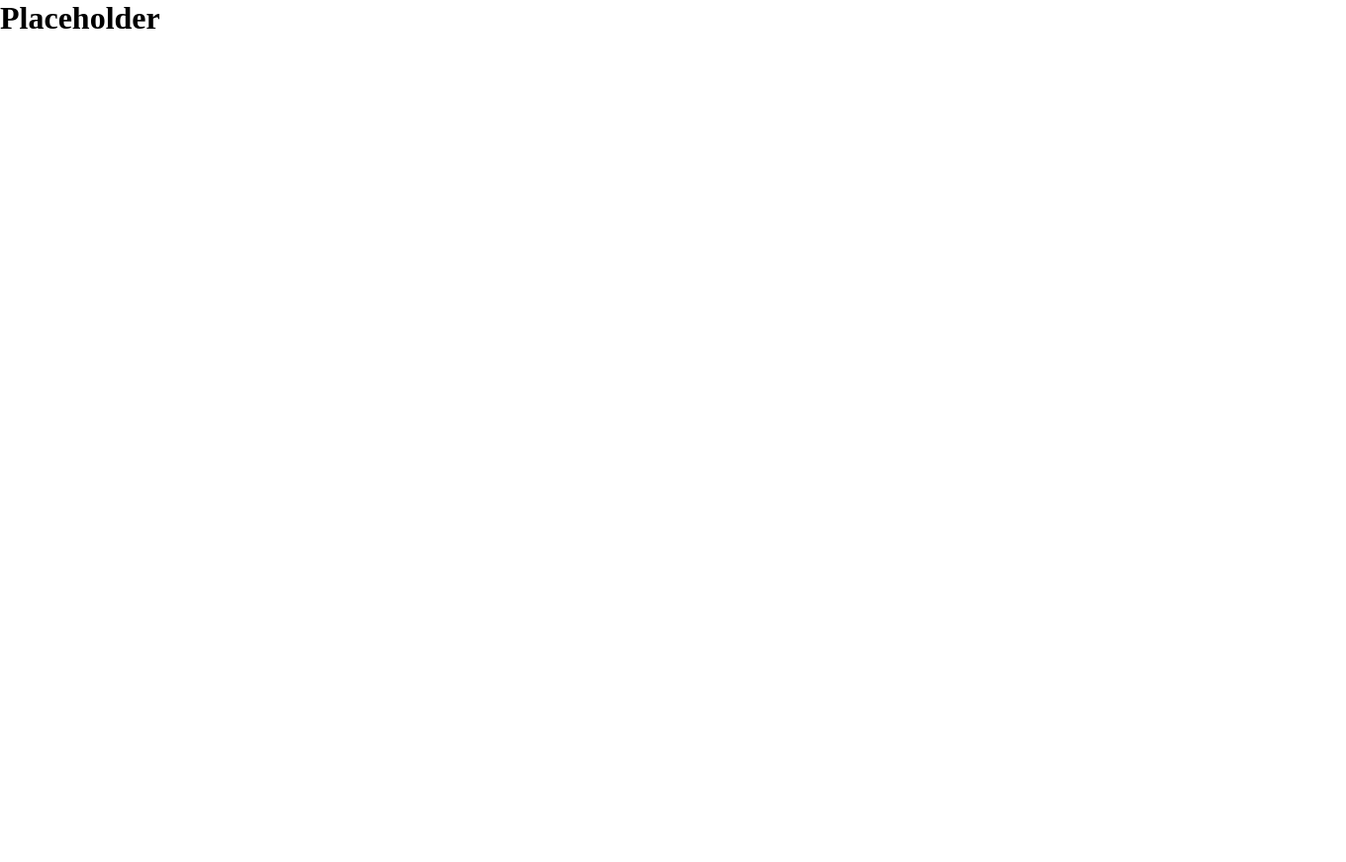
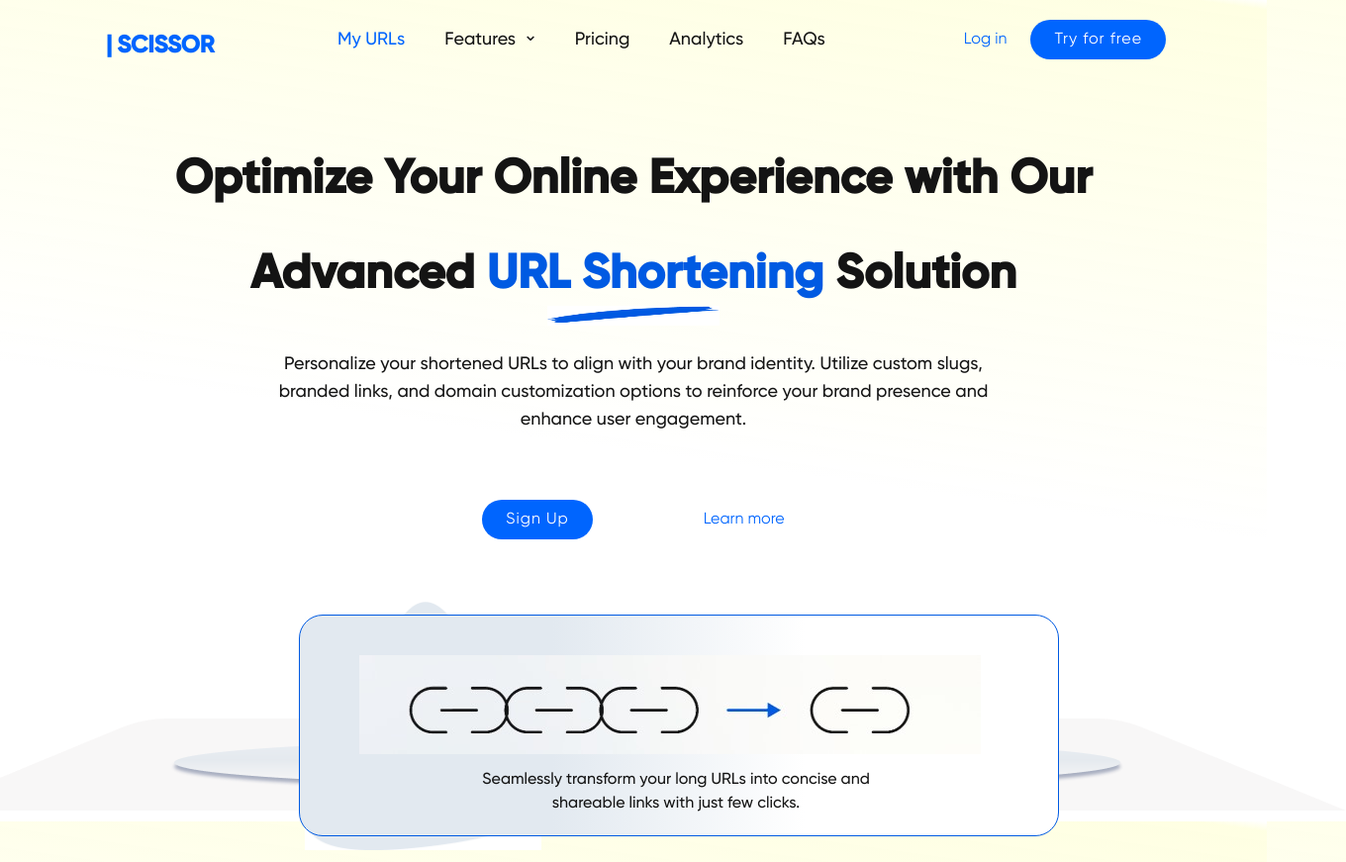
Before and after one commit to kachi-jasperD/scissor, a plain HTML site: page index.html in a window 1280 px wide. Shown: the whole page at 99% size, 1360 px wide, since content can reach past the window. Before the commit the page ends 800 px from the top, so only its background shows below. Drawn offline with Linux system fonts and the light colour scheme.

Commit message:
page1 of website completed

```diff
--- /dev/null
+++ b/gilroy-bold-webfont/style.css
@@ -0,0 +1,298 @@
+/* #### Generated By: http://font.download #### */
+
+@font-face {
+  font-family: "Gilroy-Bold ☞";
+  font-style: normal;
+  font-weight: normal;
+  src: local("Gilroy-Bold ☞"), url("Gilroy-Bold.woff") format("woff");
+}
+
+@font-face {
+  font-family: "Gilroy-Heavy ☞";
+  font-style: normal;
+  font-weight: normal;
+  src: local("Gilroy-Heavy ☞"), url("Gilroy-Heavy.woff") format("woff");
+}
+
+@font-face {
+  font-family: "Gilroy-Light ☞";
+  font-style: normal;
+  font-weight: normal;
+  src: local("Gilroy-Light ☞"), url("Gilroy-Light.woff") format("woff");
+}
+
+@font-face {
+  font-family: "Gilroy-Medium ☞";
+  font-style: normal;
+  font-weight: normal;
+  src: local("Gilroy-Medium ☞"), url("Gilroy-Medium.woff") format("woff");
+}
+
+@font-face {
+  font-family: "Gilroy-Regular ☞";
+  font-style: normal;
+  font-weight: normal;
+  src: local("Gilroy-Regular ☞"), url("Gilroy-Regular.woff") format("woff");
+}
+
+* {
+  margin: 0;
+  padding: 0;
+  box-sizing: border-box;
+}
+body {
+  min-height: 100vh;
+  background: rgb(255, 255, 255);
+  background: linear-gradient(
+    8deg,
+    rgba(255, 255, 255, 0.2315519957983193) 46%,
+    rgba(251, 255, 34, 0.1295912114845938) 99%,
+    rgba(255, 255, 255, 1) 100%
+  );
+  place-items: center;
+  color: #141414;
+}
+.container {
+  max-height: 87vh;
+}
+/* flexing the Navbar - logo, menu and login section */
+nav {
+  display: flex;
+  justify-content: space-around;
+  margin-top: 30px;
+  margin-bottom: 80px;
+  width: Hug (1, 150px) px;
+  height: Hug (44px) px;
+  top: 12px;
+  left: 145.09px;
+  gap: 140px;
+  opacity: 0px;
+}
+.menu ul {
+  display: flex;
+  flex-direction: row;
+  justify-content: space-around;
+  gap: 40px;
+}
+.login ul {
+  display: flex;
+  flex-direction: row;
+  justify-content: space-around;
+  gap: 24px;
+}
+
+/* End of flexing the Navbar -  logo, menu and login section */
+
+/* flexing each individual section in the navbar (the logo) */
+p {
+  display: flex;
+  gap: 5px;
+}
+.logo {
+  width: 99px;
+  height: 24px;
+  gap: 0px;
+  opacity: 0px;
+  font-family: "Gilroy-Bold ☞";
+  font-style: bold;
+  font-weight: 700;
+  font-size: 24px;
+  line-height: 32px;
+  text-align: left;
+  text-underline-position: from-font;
+  text-decoration-skip-ink: none;
+  color: #0065fe;
+}
+/* End of flexing each individual section in the navbar (the logo) */
+
+/* flexing each individual section in the navbar (the Menu) */
+.menu li {
+  list-style: none;
+}
+.menu a {
+  color: #141414;
+  text-decoration: none;
+  width: 76px;
+  height: 22px;
+  gap: 0px;
+  opacity: 0px;
+  font-family: "Gilroy-Medium ☞";
+  font-size: 18px;
+  line-height: 21.09px;
+  text-align: left;
+  text-underline-position: from-font;
+  text-decoration-skip-ink: none;
+}
+.down-arrowhead {
+  position: relative;
+  width: 12px;
+  height: 6px;
+  top: -4px;
+  left: 3px;
+}
+.menu a.active {
+  color: #0065fe;
+}
+/* End of flexing each individual section in the navbar (the Menu) */
+
+/* flexing each individual section in the navbar (the Login) */
+.login li {
+  list-style: none;
+}
+.login a {
+  color: #0065fe;
+  text-decoration: none;
+  width: 45px;
+  height: 20px;
+  gap: 0px;
+  opacity: 0px;
+  font-family: "Gilroy-Regular ☞";
+  font-size: 16px;
+  line-height: 18.75px;
+  text-align: left;
+  text-underline-position: from-font;
+  text-decoration-skip-ink: none;
+}
+.login a.try {
+  color: white;
+  background: #0065fe;
+  width: Fixed (142px) px;
+  height: Fixed (44px) px;
+  padding: 12px 24px 12px 24px;
+  letter-spacing: 1px;
+  border-radius: 100px;
+  opacity: 0px;
+}
+
+/* End of flexing each individual section in the navbar (the Login) */
+
+/* FLEXING THE CONTENT */
+.content {
+  display: flex;
+  flex-direction: column;
+  justify-content: center;
+  align-items: center;
+}
+.context {
+  display: flex;
+  flex-direction: column;
+  justify-content: center;
+  align-items: center;
+}
+.sign-up ul {
+  display: flex;
+  flex-direction: row;
+}
+/* END OF FLEXING THE CONTENT */
+
+/* styling of the content */
+h1 {
+  width: 948px;
+  height: 200px;
+  gap: 0px;
+  opacity: 0px;
+  font-family: "Gilroy-Bold ☞";
+  font-size: 48px;
+  line-height: 96px;
+  text-align: center;
+  text-underline-position: from-font;
+  text-decoration-skip-ink: none;
+}
+.inner-text {
+  color: #005ae2;
+}
+.splash {
+  position: relative;
+  top: -25px;
+  width: 173.63px;
+  height: 19.91px;
+}
+.context p {
+  width: 781px;
+  height: 105px;
+  gap: 0px;
+  opacity: 0px;
+  font-family: "Gilroy-Medium ☞";
+  font-size: 18px;
+  line-height: 28px;
+  text-align: center;
+  text-underline-position: from-font;
+  text-decoration-skip-ink: none;
+}
+÷ .sign-up ul {
+  display: flex;
+  flex-direction: row;
+  justify-content: space-around;
+  gap: 24px;
+  margin-bottom: 100px;
+}
+
+.sign-up li {
+  list-style: none;
+  margin: 56px;
+}
+.sign-up a {
+  color: #0065fe;
+  text-decoration: none;
+  width: 84px;
+  height: 20px;
+  font-family: "Gilroy-Regular ☞";
+  font-size: 16px;
+  line-height: 18.75px;
+  text-align: left;
+  text-underline-position: from-font;
+  text-decoration-skip-ink: none;
+}
+.sign-up a.try {
+  color: white;
+  background: #0065fe;
+  width: 57px;
+  height: 12px;
+  padding: 12px 24px 12px 24px;
+  letter-spacing: 1px;
+  border-radius: 100px;
+}
+
+/* End of styling of the content */
+
+/* styling sphere vector and image */
+.sphere img {
+  position: relative;
+  width: 238.55px;
+  height: 251.2px;
+  top: -8px;
+  left: 206px;
+
+  gap: 0px;
+  opacity: 0px;
+  margin-top: 25px;
+}
+.rectangle {
+  border: 0.5px solid #005ae2;
+  width: 768px;
+  height: 224px;
+  padding: 40px 60px 40px 60px;
+  gap: 16px;
+  border-radius: 24px;
+  background: linear-gradient(
+    to right,
+    #e2e9f0,
+    #e2e9f0,
+    white,
+    rgba(255, 255, 255, 1) 100%
+  );
+  position: relative;
+  top: -250px;
+  left: 200px;
+}
+
+.rectangle p {
+  width: 400px;
+  height: 48px;
+  font-family: "Gilroy-Medium ☞";
+  font-size: 16px;
+  line-height: 24px;
+  text-align: center;
+  margin-left: 120px;
+  margin-top: 10px;
+}
--- a/index.html
+++ b/index.html
@@ -5,12 +5,59 @@
     <meta charset="UTF-8">
     <meta name="viewport" content="width=device-width, initial-scale=1.0">
     <title>Scissor</title>
-    <link rel="stylesheet" href="style.css">
+    <link rel="stylesheet" href="./gilroy-bold-webfont/style.css">
 </head>
 
 <body>
-    <div class="container">
-        <h1>Placeholder</h1>
+    <div class="container section-1">
+        <nav>
+            <div class="logo">
+                <p><span class="design"></span><span>|</span> SCISSOR</p>
+            </div>
+            <div class="menu">
+                <ul>
+                    <li><a href="#" class="active">My URLs</a></li>
+                    <li><a href="#">Features <span class="down-arrowhead">&#x2304;</span></a></li>
+                    <li><a href="#">Pricing</a></li>
+                    <li><a href="#">Analytics</a></li>
+                    <li><a href="#">FAQs</a></li>
+                </ul>
+            </div>
+            <div class="login">
+                <ul>
+                    <li><a href="#">Log in</a></li>
+                    <li><a href="#" class="try">Try for free</a></li>
+                </ul>
+            </div>
+        </nav>
+        <div class="content">
+            <div class="context">
+                <h1>Optimize Your Online Experience with Our Advanced <span class="inner-text">URL Shortening</span>
+                    Solution</h1>
+                <img src="./asset/images/splash-Photoroom.png" alt="" class="splash">
+                <p>Personalize your shortened URLs to align with your brand identity. Utilize custom slugs, branded
+                    links, and domain customization options to reinforce your brand presence and enhance user
+                    engagement.</p>
+            </div>
+            <div class="sign-up">
+                <ul>
+                    <li><a href="#" class="try">Sign Up</a></li>
+                    <li><a href="#">Learn more</a></li>
+                </ul>
+            </div>
+        </div>
+        <div class="sphere">
+            <img src="./asset/images/cone.png" alt="">
+        </div>
+        <div class="rectangle">
+            <img src="./asset/images/rectangle.jpeg" alt="">
+            <p>Seamlessly transform your long URLs into concise and shareable links with just few clicks.</p>
+        </div>
+    </div>
+    <div class="shapes">
+        <div class="square">
+            <img src="./asset/images/oval-rectangle.png" alt="flat grey oval-rectangle shape">
+        </div>
     </div>
 </body>
 
--- a/style.css
+++ /dev/null
@@ -1,5 +0,0 @@
-* {
-  margin: 0;
-  padding: 0;
-  box-sizing: border-box;
-}
```
Also changed, not shown: gilroy-bold-webfont/example.html (added, +20 -0 lines), asset/images/cone.png (added), asset/images/oval-rectangle.png (added), asset/images/rectangle.jpeg (added), asset/images/splash-Photoroom.png (added), gilroy-bold-webfont/Gilroy-Bold.woff (added), gilroy-bold-webfont/Gilroy-Heavy.woff (added), gilroy-bold-webfont/Gilroy-Light.woff (added), gilroy-bold-webfont/Gilroy-Medium.woff (added), gilroy-bold-webfont/Gilroy-Regular.woff (added), 2 other files.
